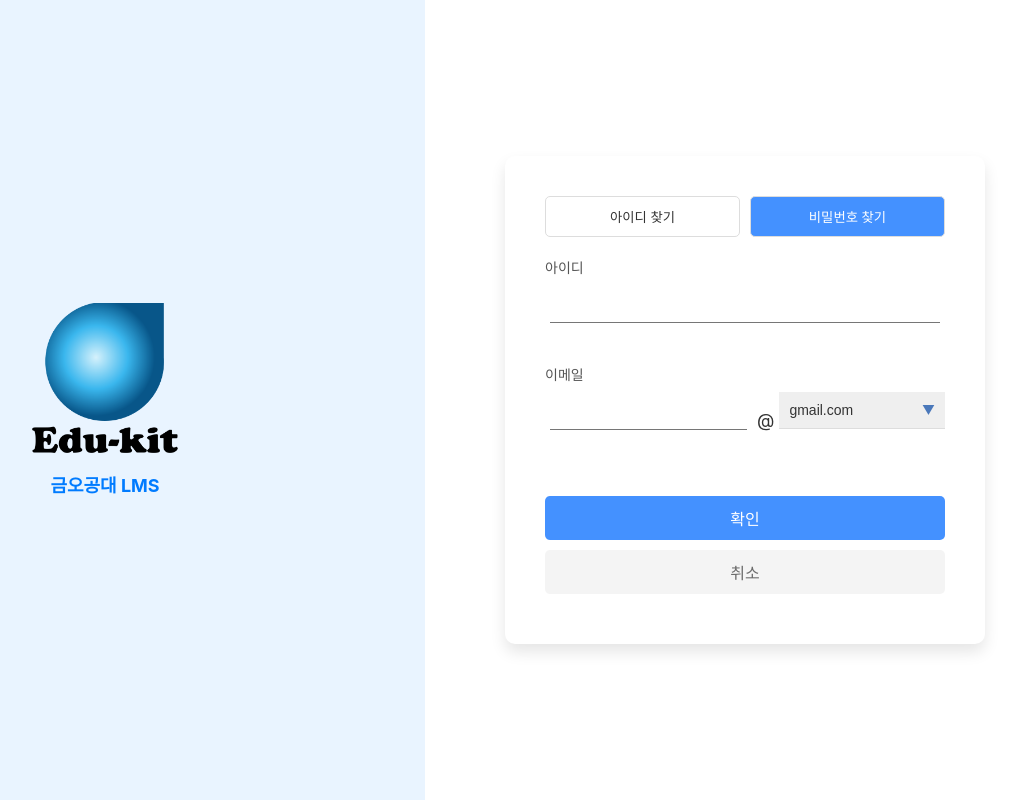
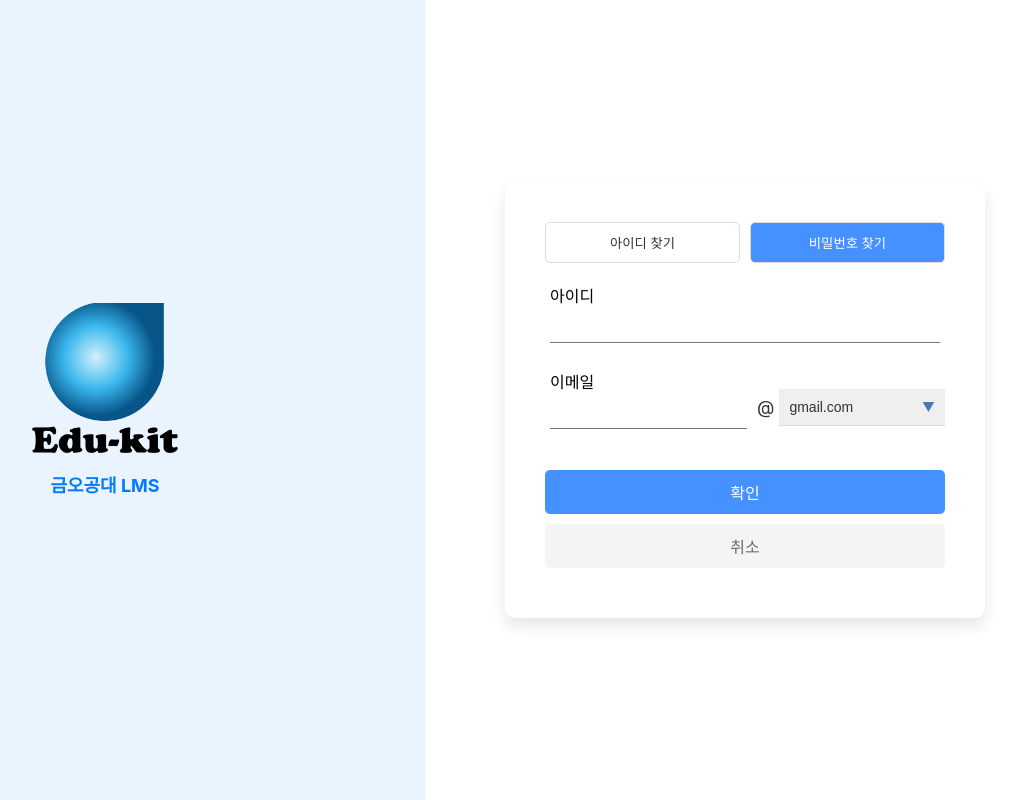
Before and after one commit to Web-Kit-JustRun/Front, a React (Create React App) app: page /searchpw in a window 1280 px wide. Shown: the whole page, without its empty margins (215-1230 px from the left). Built offline with nearby package versions, Linux system fonts and the light colour scheme; what recoil-persist would draw is missing.

Commit message:
로그인 디자인 수정

```diff
--- a/src/components/Login/LoginComponent.jsx
+++ b/src/components/Login/LoginComponent.jsx
@@ -28,8 +28,8 @@ const LoginComponent = (props) => {
           <h1>로그인</h1>
           <Form>
             <InputWrapper>
-              <Label>아이디</Label>
               <InputForm
+                title={"아이디"}
                 eMsgColor={idError ? "red" : "white"}
                 eMsgContent={idError ? "아이디를 입력해 주세요" : ""}
                 onChange={handleIdChange}
@@ -37,8 +37,8 @@ const LoginComponent = (props) => {
               />
             </InputWrapper>
             <InputWrapper>
-              <Label>비밀번호</Label>
               <InputForm
+                title={"비밀번호"}
                 type="password"
                 eMsgColor={pwError ? "red" : "white"}
                 eMsgContent={pwError ? "비밀번호를 입력해 주세요" : ""}
--- a/src/components/Login/SearchIdComponent.jsx
+++ b/src/components/Login/SearchIdComponent.jsx
@@ -40,8 +40,8 @@ const SearchIdComponent = (props) => {
           </ButtonContainer>
           <EmailForm>
             <InputWrapper>
-              <Label>이메일</Label>
               <InputForm
+                title={"이메일"}
                 eMsgColor={emailError ? "red" : "white"}
                 eMsgContent={emailError ? "이메일을 입력해 주세요" : ""}
                 onChange={handleEmailChange}
--- a/src/components/Login/SearchPwComponent.jsx
+++ b/src/components/Login/SearchPwComponent.jsx
@@ -41,27 +41,26 @@ const SearchPwComponent = (props) => {
               비밀번호 찾기
             </StyledButton>
           </ButtonContainer>
-          <InputWrapper>
-            <Label>아이디</Label>
+
           <InputForm
+            title={"아이디"}
             eMsgColor={idError ? "red" : "white"}
             eMsgContent={idError ? "아이디를 입력해 주세요" : ""}
             onChange={handleIdChange}
             value={userId}
           />
-          </InputWrapper>
+
           <EmailForm>
-            <InputWrapper>
-              <Label>이메일</Label>
             <InputForm
+              title={"이메일"}
               eMsgColor={emailError ? "red" : "white"}
               eMsgContent={emailError ? "이메일을 입력해 주세요" : ""}
               onChange={handleEmailChange}
               value={userEmail}
             />
-            </InputWrapper>
+
             <AtSymbol>@</AtSymbol>
-            <InputWrapper>
+
             <EmailSelectWrapper>
               <EmailSelect
                 value={emailDomain}
@@ -73,7 +72,6 @@ const SearchPwComponent = (props) => {
                 <option value="custom">직접 입력</option>
               </EmailSelect>
             </EmailSelectWrapper>
-            </InputWrapper>
           </EmailForm>
           <ActionButton onClick={handleFormSubmit}>확인</ActionButton>
           <CancelButton onClick={() => handleNavigate("/login")}>
```
Lines whose indentation alone changed are shown as unchanged.
